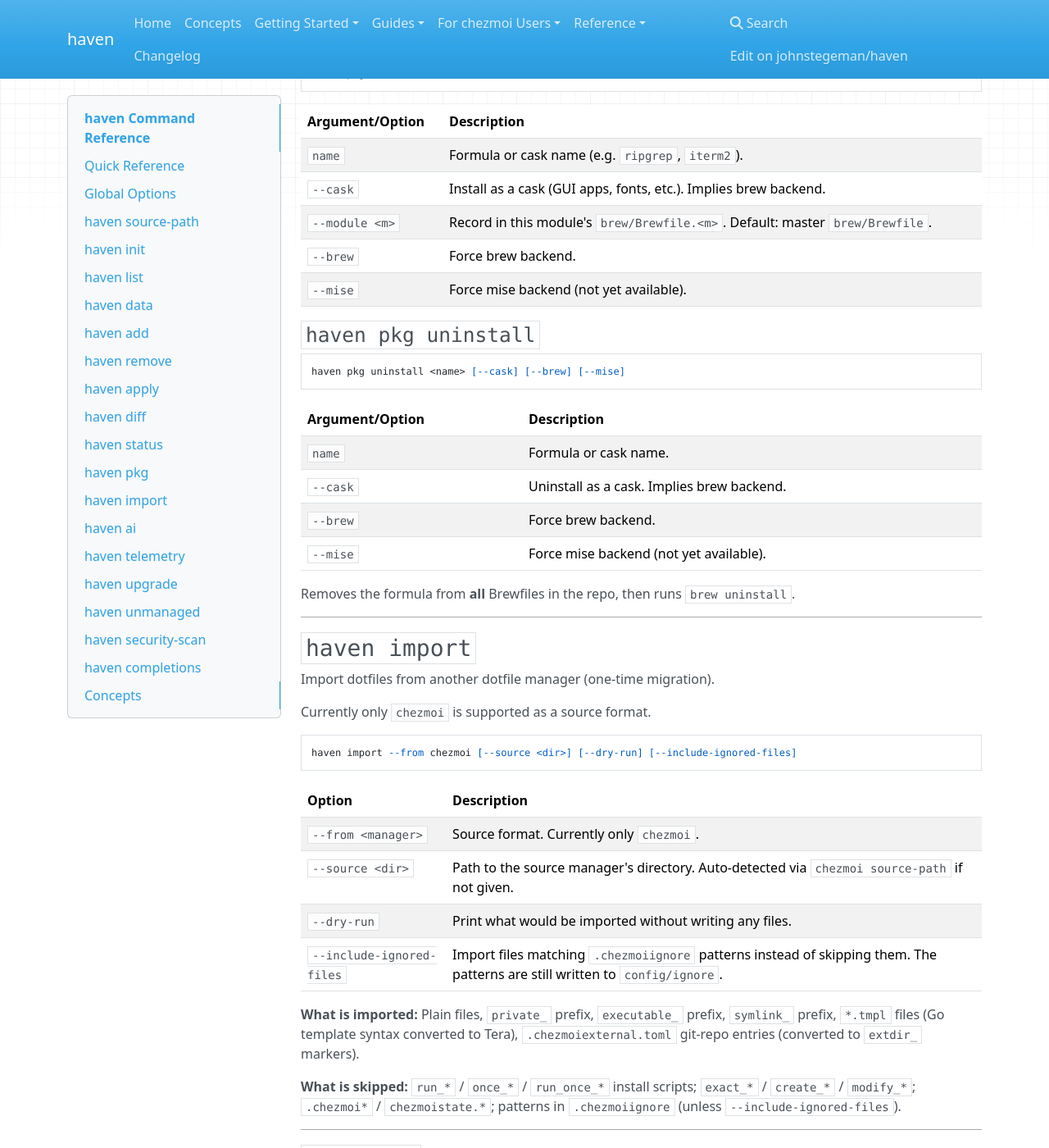
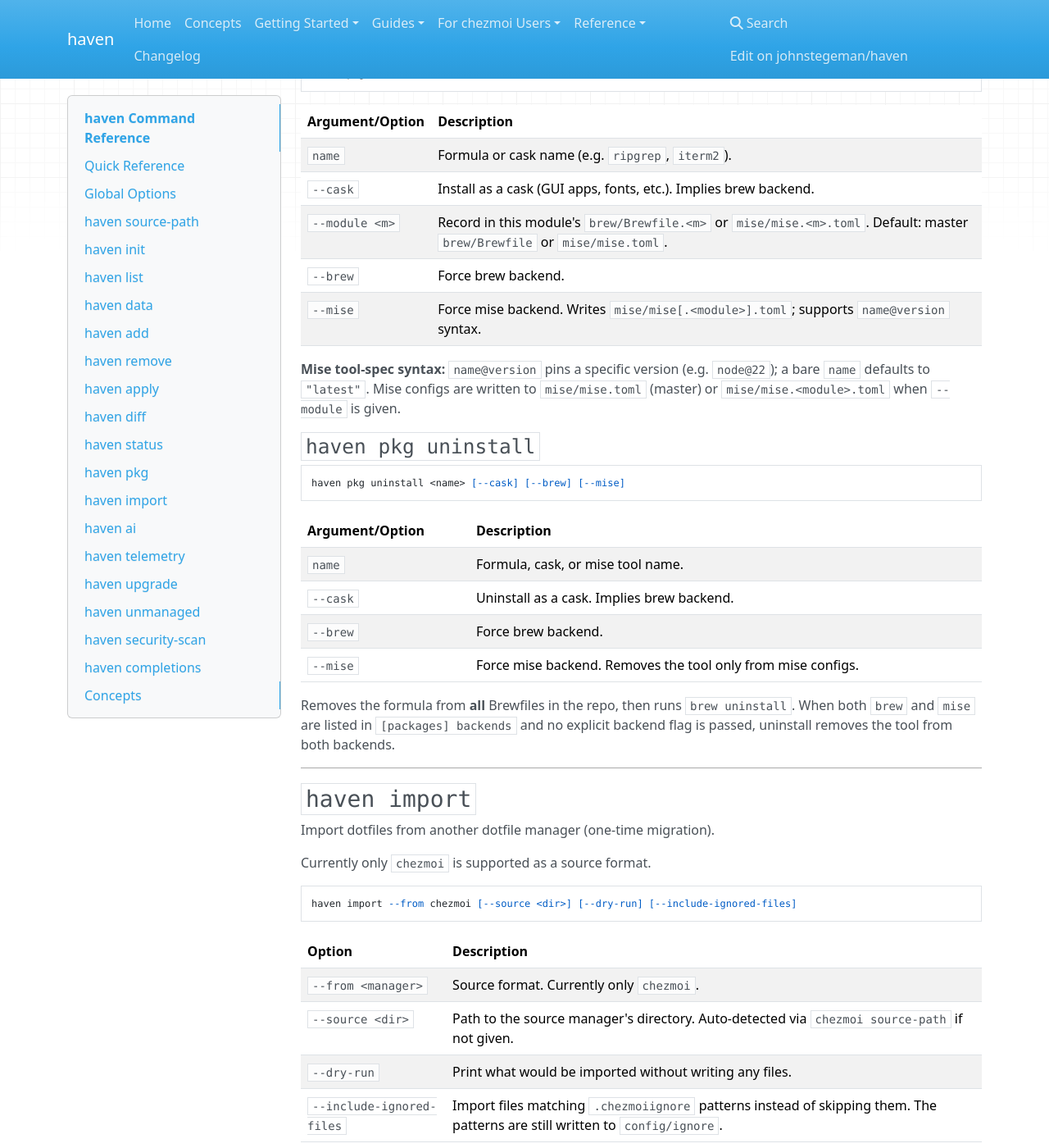
Before and after one commit to johnstegeman/haven, an MkDocs documentation site: the page built from docs/COMMANDS.md, in a window 1280 px wide and 1400 px high, scrolled down 6960 px. Shown: the whole window at 82% size. Built offline with MkDocs 1.6.1, drawn with Linux system fonts in a browser that asks for light colours; nearby versions of some CDN libraries.

Commit message:
pkg-mise-backend-task-005: update docs for mise/ convention and backend status
Co-Authored-By: Claude Sonnet 4.6 (1M context) <noreply@anthropic.com>

```diff
--- a/CLAUDE.md
+++ b/CLAUDE.md
@@ -15,6 +15,7 @@ haven.lock              # Auto-generated SHA pins for all fetched external sourc
 modules/<name>.toml     # Per-module: Brewfile path, mise config path
 source/                 # Dotfiles, encoded via magic-name prefixes
 brew/                   # Brewfiles referenced by module configs
+mise/                   # Mise config files referenced by module configs (mise/mise.<module>.toml)
 ai/
   platforms.toml        # Active platforms + per-platform overrides
   skills/<name>/
@@ -203,7 +204,7 @@ haven pkg uninstall <name> [--cask] [--brew] [--mise]
 
 Backend resolution order: explicit `--brew`/`--mise` flag → `[packages] backends[0]` in haven.toml → `"brew"` (hard default).
 
-`--cask` always implies the brew backend. Forcing a backend not listed in `allowed_backends()` is an error. The mise backend is wired but not yet functional (returns a clean "not yet available" error).
+`--cask` always implies the brew backend. Forcing a backend not listed in `allowed_backends()` is an error. The mise backend writes to `mise/mise[.<module>].toml`; supports `name@version` tool-spec syntax (bare name defaults to `"latest"`). When both backends are configured and no flag is passed, `uninstall` removes from both.
 
 ## Key Data Structures
 
--- a/docs/COMMANDS.md
+++ b/docs/COMMANDS.md
@@ -320,9 +320,13 @@ haven pkg install <name> [--cask] [--module <m>] [--brew] [--mise]
 |-----------------|-------------|
 | `name` | Formula or cask name (e.g. `ripgrep`, `iterm2`). |
 | `--cask` | Install as a cask (GUI apps, fonts, etc.). Implies brew backend. |
-| `--module <m>` | Record in this module's `brew/Brewfile.<m>`. Default: master `brew/Brewfile`. |
+| `--module <m>` | Record in this module's `brew/Brewfile.<m>` or `mise/mise.<m>.toml`. Default: master `brew/Brewfile` or `mise/mise.toml`. |
 | `--brew` | Force brew backend. |
-| `--mise` | Force mise backend (not yet available). |
+| `--mise` | Force mise backend. Writes `mise/mise[.<module>].toml`; supports `name@version` syntax. |
+
+**Mise tool-spec syntax:** `name@version` pins a specific version (e.g. `node@22`); a bare
+`name` defaults to `"latest"`. Mise configs are written to `mise/mise.toml` (master) or
+`mise/mise.<module>.toml` when `--module` is given.
 
 ### `haven pkg uninstall`
 
@@ -332,12 +336,14 @@ haven pkg uninstall <name> [--cask] [--brew] [--mise]
 
 | Argument/Option | Description |
 |-----------------|-------------|
-| `name` | Formula or cask name. |
+| `name` | Formula, cask, or mise tool name. |
 | `--cask` | Uninstall as a cask. Implies brew backend. |
 | `--brew` | Force brew backend. |
-| `--mise` | Force mise backend (not yet available). |
+| `--mise` | Force mise backend. Removes the tool only from mise configs. |
 
 Removes the formula from **all** Brewfiles in the repo, then runs `brew uninstall`.
+When both `brew` and `mise` are listed in `[packages] backends` and no explicit backend
+flag is passed, uninstall removes the tool from both backends.
 
 ---
 
```
Also changed, not shown: 2 other files.
